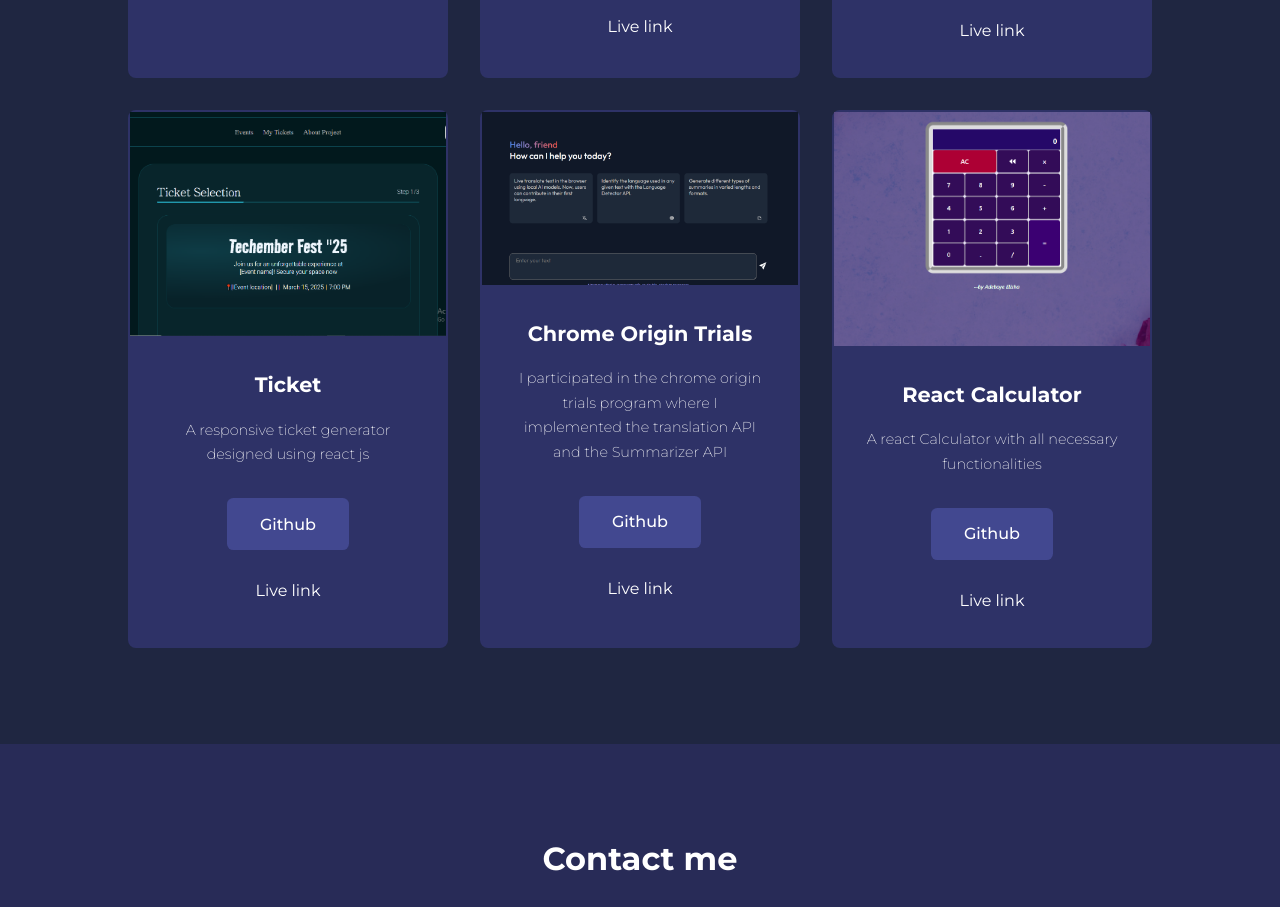
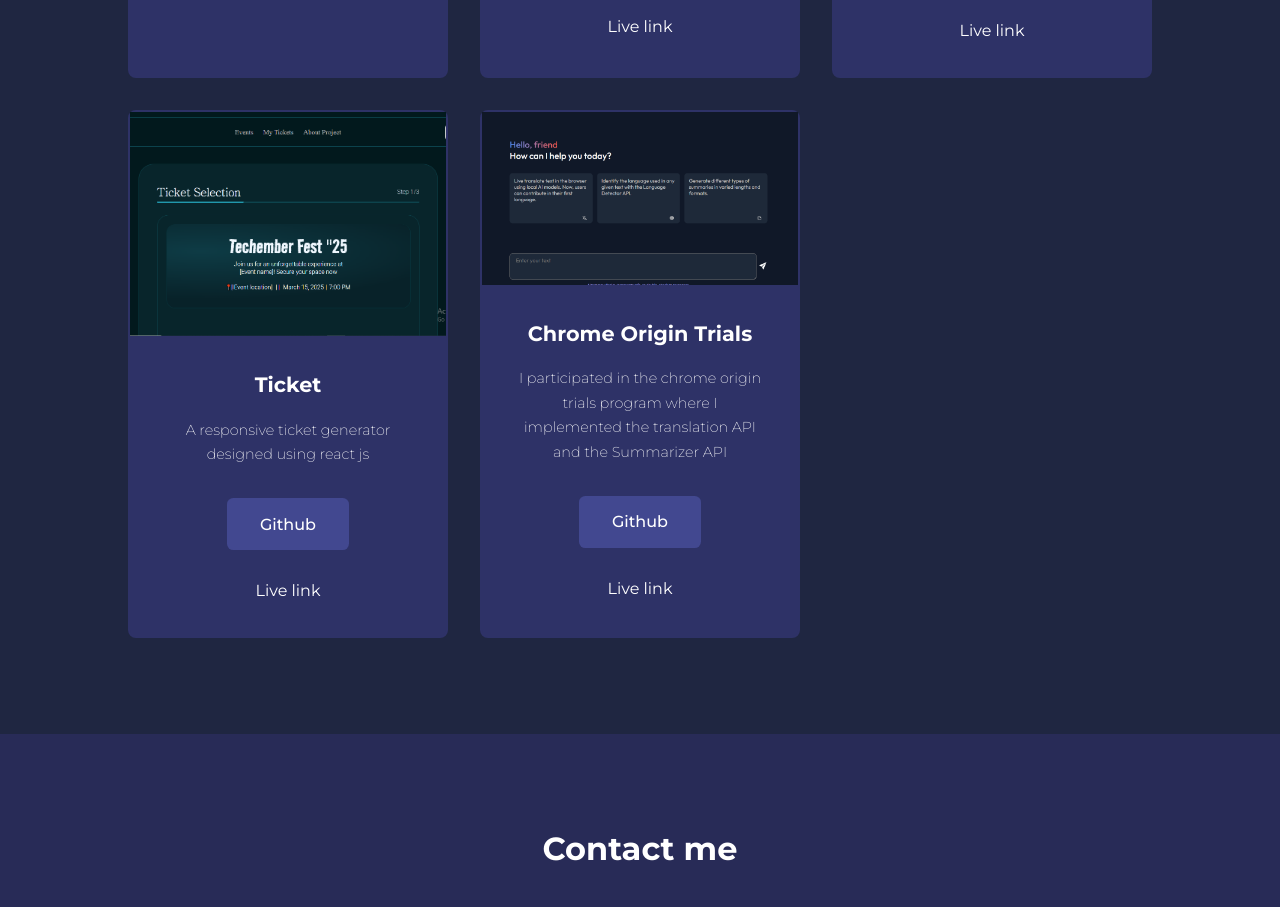
Before and after one commit to adexfit/techPortfolio, a React (Vite) app: page / in a window 1280 px wide. Shown: the part 1890-2797 px from the top of the page. Built offline with nearby package versions, Linux system fonts and the light colour scheme.

Commit message:
removed react calculator project

```diff
--- a/src/data/data.js
+++ b/src/data/data.js
@@ -70,14 +70,6 @@ export const projectList = [
     netlify: "https://adexai.netlify.app/",
     hosted: true,
   },
-  {
-    title: "React Calculator",
-    desc: "A react Calculator with all necessary functionalities",
-    imgSrc: `${assets.calculator}`,
-    github: "https://github.com/adexfit/reactCalculator",
-    netlify: "https://adex-react-calculator.netlify.app/",
-    hosted: true,
-  },
 ];
 
 // {
@@ -88,3 +80,12 @@ export const projectList = [
 //   netlify: "https://adexfitcolorgame.netlify.app/",
 //   hosted: true,
 // },
+
+// {
+//   title: "React Calculator",
+//   desc: "A react Calculator with all necessary functionalities",
+//   imgSrc: `${assets.calculator}`,
+//   github: "https://github.com/adexfit/reactCalculator",
+//   netlify: "https://adex-react-calculator.netlify.app/",
+//   hosted: true,
+// },
```
